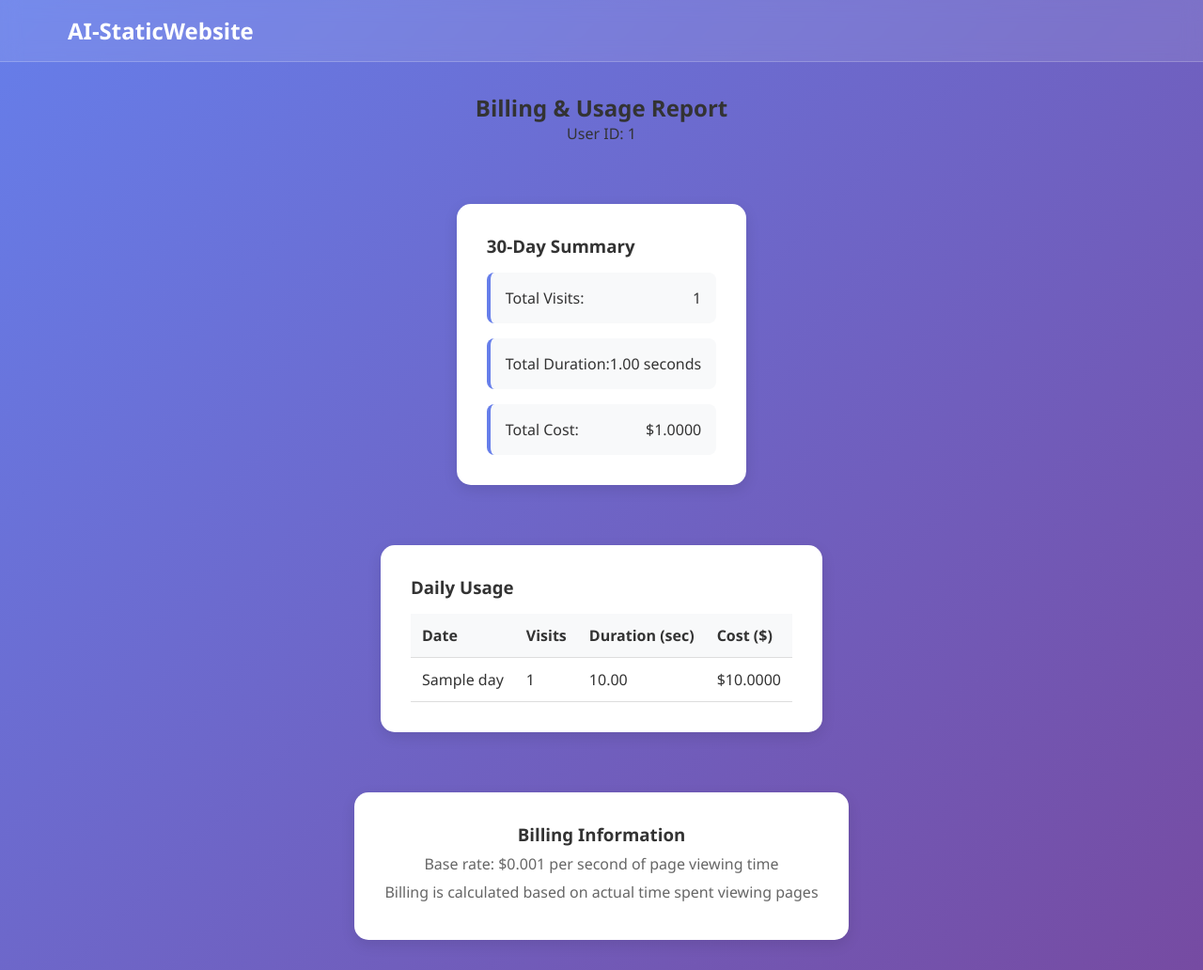
After one commit to Sam9682/ai-staticwebsite, a Python web app: template templates/billing.html in a window 1280 px wide. The commit adds this page. Shown: the whole page at 94% size. Run offline with Jinja, Linux system fonts and the light colour scheme; the template is opened without the code that fills it: most values are stand-ins (such as "Sample title", 1, 10 or a date in 2020).

Commit message:
Adding billing functionality

```diff
--- a/static/css/style.css
+++ b/static/css/style.css
@@ -227,6 +227,82 @@ body {
     font-weight: 500;
 }
 
+.billing-header {
+    text-align: center;
+    margin-bottom: 2rem;
+}
+
+.usage-summary {
+    background: white;
+    border-radius: 15px;
+    padding: 2rem;
+    margin-bottom: 2rem;
+    box-shadow: 0 5px 15px rgba(0, 0, 0, 0.1);
+}
+
+.summary-grid {
+    display: grid;
+    grid-template-columns: repeat(auto-fit, minmax(200px, 1fr));
+    gap: 1rem;
+    margin-top: 1rem;
+}
+
+.summary-item {
+    display: flex;
+    justify-content: space-between;
+    padding: 1rem;
+    background: #f8f9fa;
+    border-radius: 8px;
+    border-left: 4px solid #667eea;
+}
+
+.daily-usage {
+    background: white;
+    border-radius: 15px;
+    padding: 2rem;
+    margin-bottom: 2rem;
+    box-shadow: 0 5px 15px rgba(0, 0, 0, 0.1);
+}
+
+.usage-table {
+    overflow-x: auto;
+    margin-top: 1rem;
+}
+
+.usage-table table {
+    width: 100%;
+    border-collapse: collapse;
+}
+
+.usage-table th,
+.usage-table td {
+    padding: 12px;
+    text-align: left;
+    border-bottom: 1px solid #ddd;
+}
+
+.usage-table th {
+    background: #f8f9fa;
+    font-weight: 600;
+}
+
+.usage-table tr:hover {
+    background: #f5f5f5;
+}
+
+.billing-info {
+    background: white;
+    border-radius: 15px;
+    padding: 2rem;
+    box-shadow: 0 5px 15px rgba(0, 0, 0, 0.1);
+    text-align: center;
+}
+
+.billing-info p {
+    margin: 0.5rem 0;
+    color: #666;
+}
+
 @media (max-width: 768px) {
     .main-content {
         padding: 1rem;
--- /dev/null
+++ b/templates/billing.html
@@ -0,0 +1,62 @@
+{% extends "base.html" %}
+
+{% block title %}Billing & Usage - AI-StaticWebsite{% endblock %}
+
+{% block content %}
+<div class="container">
+    <div class="billing-header">
+        <h2>Billing & Usage Report</h2>
+        <p>User ID: {{ user_id }}</p>
+    </div>
+
+    <div class="usage-summary">
+        <h3>30-Day Summary</h3>
+        <div class="summary-grid">
+            <div class="summary-item">
+                <label>Total Visits:</label>
+                <span>{{ usage.summary.total_visits }}</span>
+            </div>
+            <div class="summary-item">
+                <label>Total Duration:</label>
+                <span>{{ "%.2f"|format(usage.summary.total_duration) }} seconds</span>
+            </div>
+            <div class="summary-item">
+                <label>Total Cost:</label>
+                <span>${{ "%.4f"|format(usage.summary.total_cost) }}</span>
+            </div>
+        </div>
+    </div>
+
+    <div class="daily-usage">
+        <h3>Daily Usage</h3>
+        <div class="usage-table">
+            <table>
+                <thead>
+                    <tr>
+                        <th>Date</th>
+                        <th>Visits</th>
+                        <th>Duration (sec)</th>
+                        <th>Cost ($)</th>
+                    </tr>
+                </thead>
+                <tbody>
+                    {% for day in usage.daily %}
+                    <tr>
+                        <td>{{ day[3] }}</td>
+                        <td>{{ day[0] }}</td>
+                        <td>{{ "%.2f"|format(day[1]) }}</td>
+                        <td>${{ "%.4f"|format(day[2]) }}</td>
+                    </tr>
+                    {% endfor %}
+                </tbody>
+            </table>
+        </div>
+    </div>
+
+    <div class="billing-info">
+        <h3>Billing Information</h3>
+        <p>Base rate: $0.001 per second of page viewing time</p>
+        <p>Billing is calculated based on actual time spent viewing pages</p>
+    </div>
+</div>
+{% endblock %}
--- a/templates/index.html
+++ b/templates/index.html
@@ -31,8 +31,9 @@
     </div>
 
     <div class="api-info">
-        <h3>API Endpoint</h3>
-        <p>Get user information via API: <a href="/api/info" target="_blank">/api/info</a></p>
+        <h3>API Endpoints</h3>
+        <p>Get user information: <a href="/api/info" target="_blank">/api/info</a></p>
+        <p>View billing report: <a href="/billing?user_id={{ user.id }}" target="_blank">/billing</a></p>
     </div>
 
     {% if show_admin %}
```
Also changed, not shown: src/app.py (+38 -1 lines), src/database.py (added, +121 -0 lines), 3 other files.
